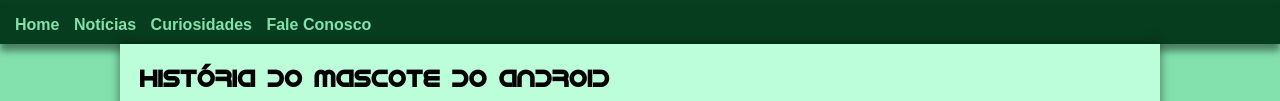
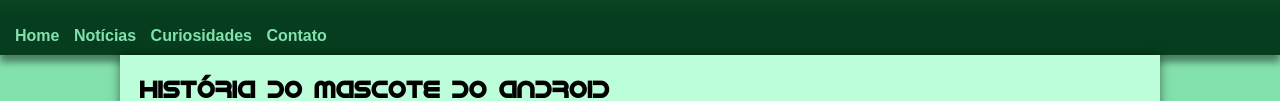
Before and after one commit to Jaopebark/projeto, a plain HTML site: page index.html in a window 1280 px wide. Shown: the part 204-305 px from the top of the page. Drawn offline with Linux system fonts and the light colour scheme.

Commit message:
Problema do menu

```diff
--- a/index.html
+++ b/index.html
@@ -19,7 +19,7 @@
     <a href="">Home</a>
     <a href="">Notícias</a>
     <a href="">Curiosidades</a>
-    <a href="">Fale Conosco</a>
+    <a href="">Contato</a>
 </nav>
 <main>
     <article>
--- a/style/estilo.css
+++ b/style/estilo.css
@@ -96,6 +96,7 @@
     color: white;
     max-width: 350px;
     margin: auto;
+    padding-bottom:40px;
 }
 header > h1{
     font-size: 3em;
```
